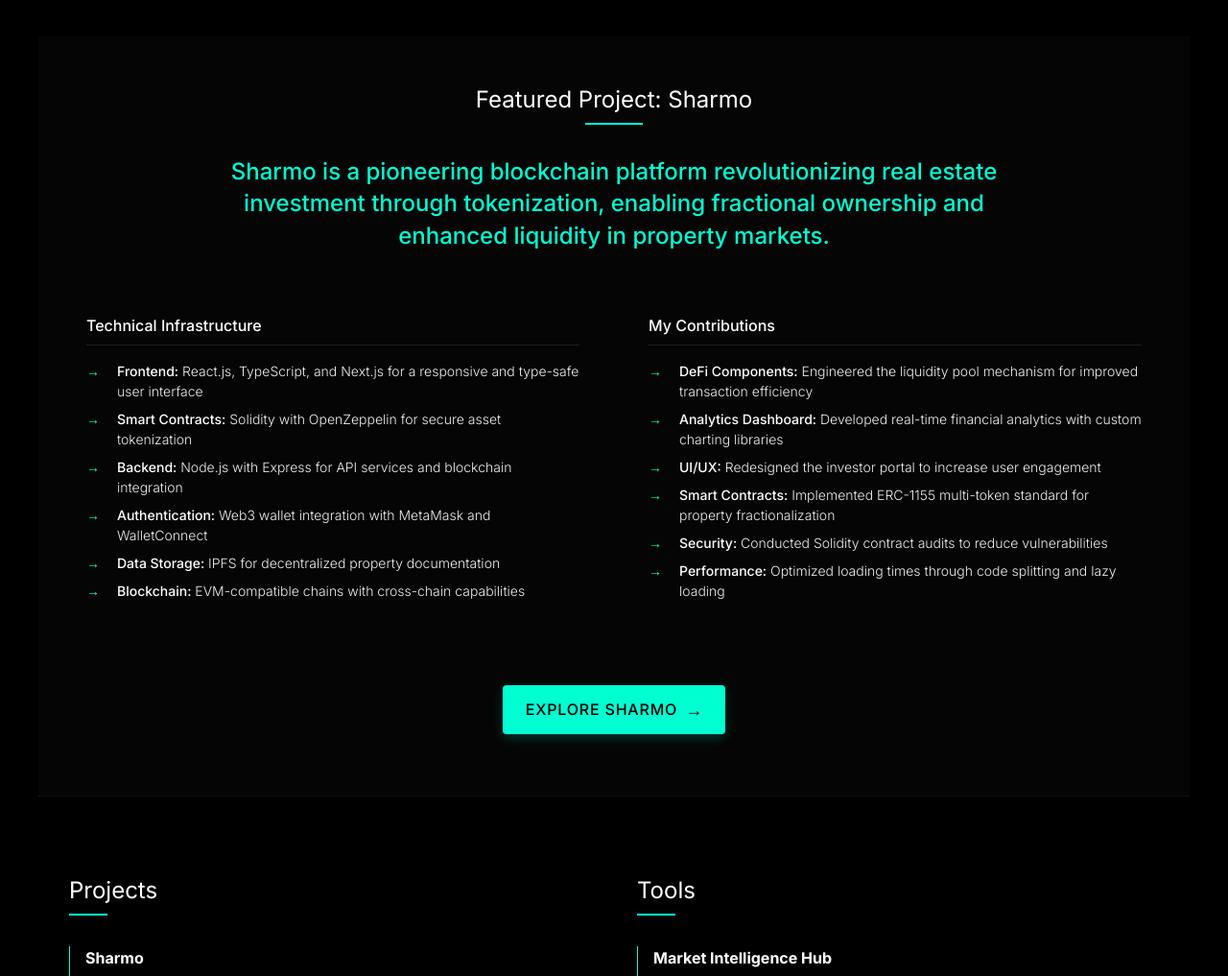
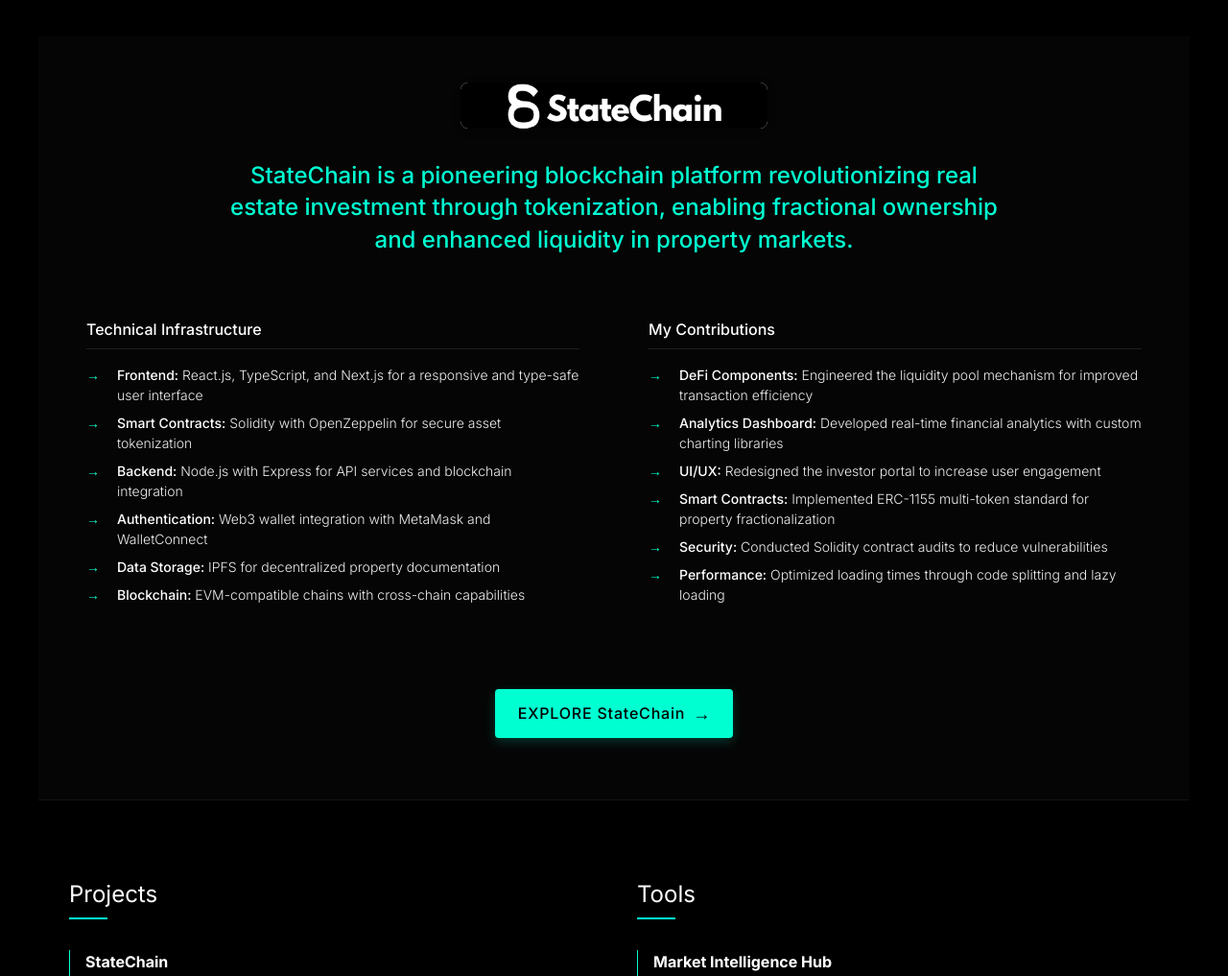
Before and after one commit to charlie-818/lab-web, a plain HTML site: page index.html in a window 1280 px wide. Shown: the part 1145-2162 px from the top of the page at 96% size. Drawn offline with Linux system fonts and the light colour scheme.

Commit message:
Add StateChain logo to featured project display and style as horizontal sliver

```diff
--- a/css/styles.css
+++ b/css/styles.css
@@ -914,3 +914,27 @@ section#sharmo h2::after {
         opacity: 0.1;
     }
 }
+
+/* StateChain logo sliver styling */
+.statechain-logo-container {
+    display: flex;
+    justify-content: center;
+    align-items: center;
+    margin-bottom: var(--spacing-md);
+}
+.statechain-logo-sliver {
+    width: 320px;
+    max-width: 90vw;
+    height: 48px;
+    object-fit: cover;
+    object-position: center;
+    border-radius: 8px;
+    box-shadow: 0 2px 12px rgba(0,0,0,0.08);
+    background: #fff;
+}
+@media (max-width: 600px) {
+    .statechain-logo-sliver {
+        width: 100%;
+        height: 32px;
+    }
+}
--- a/index.html
+++ b/index.html
@@ -108,7 +108,7 @@
             <h2>About</h2>
             <p>
                 Economics & Data Science Engineering student at UCLA with expertise in blockchain technology, data engineering, and AI systems.
-                Co-founder of Sharmo, where I've implemented React KYC systems, Web3.js wallet integrations, and Solidity smart contracts for fractional ownership.
+                Founder of StateChain, where I've implemented React KYC systems, Web3.js wallet integrations, and Solidity smart contracts for fractional ownership.
             </p>
             <p>
                 My focus spans blockchain architecture, decentralized applications, and secure financial systems. Previously founded Runna Ride Share,
@@ -138,10 +138,13 @@
         </section>
 
         <section class="project" id="sharmo">
-            <h2>Featured Project: Sharmo</h2>
+
+            <div class="statechain-logo-container">
+                <img src="StateChain.png" alt="StateChain Logo" class="statechain-logo-sliver">
+            </div>
             <div class="sharmo-content">
                 <div class="sharmo-description">
-                    <p class="sharmo-intro">Sharmo is a pioneering blockchain platform revolutionizing real estate investment through tokenization, enabling fractional ownership and enhanced liquidity in property markets.</p>
+                    <p class="sharmo-intro">StateChain is a pioneering blockchain platform revolutionizing real estate investment through tokenization, enabling fractional ownership and enhanced liquidity in property markets.</p>
                 </div>
 
                 <div class="sharmo-columns">
@@ -172,7 +175,7 @@
 
                 <div class="sharmo-cta">
                     <a href="https://sharmo.org" class="sharmo-button" target="_blank">
-                        <span class="button-text">EXPLORE SHARMO</span>
+                        <span class="button-text">EXPLORE StateChain</span>
                         <span class="button-arrow">→</span>
                     </a>
                 </div>
@@ -183,7 +186,7 @@
             <h2>Projects</h2>
             <ul class="project-list">
                 <li>
-                    <span class="project-name">Sharmo</span>
+                    <span class="project-name">StateChain</span>
                     <span class="project-desc">Blockchain platform with React KYC system, property lookup interface, and ERC-721 token integration for fractional ownership. Features Web3.js wallet visualization and optimized SCSS architecture with responsive design.</span>
                     <a href="https://github.com/charlie-818/Sharmo" class="project-link" target="_blank">Repository</a>
                 </li>
```
Also changed, not shown: StateChain.png (added).
